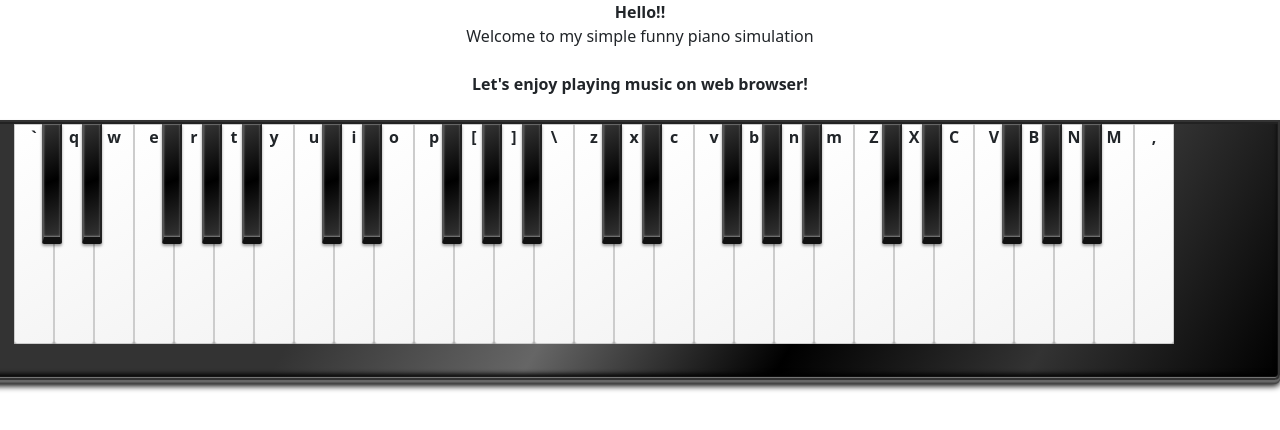
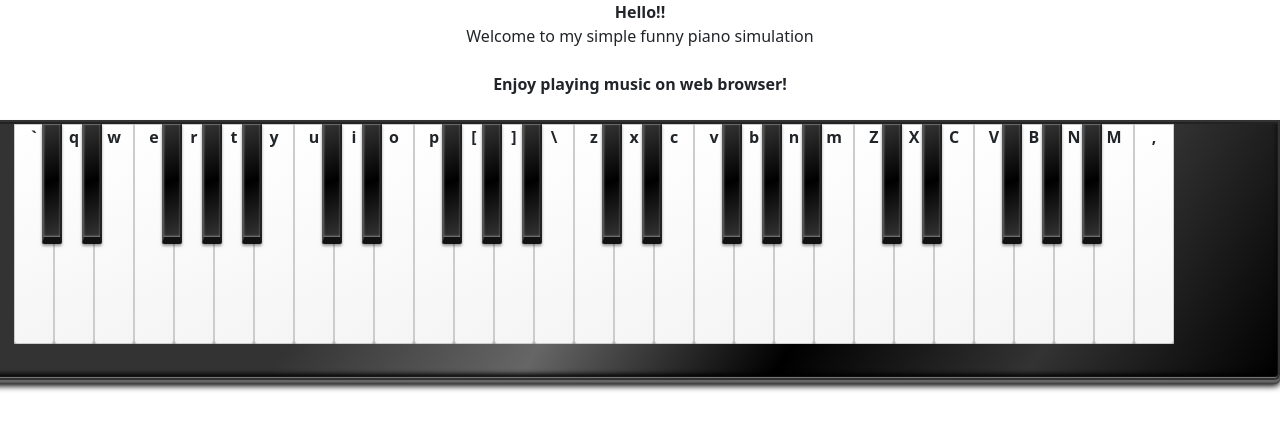
Before and after one commit to trandinhlam/MyPianoApp, a Next.js app: page /piano in a window 1280 px wide. Shown: the top 430 px of the page. Built offline with nearby package versions, Linux system fonts and the light colour scheme; no server answers.

Commit message:
update docs

```diff
--- a/src/components/Keyboard/index.tsx
+++ b/src/components/Keyboard/index.tsx
@@ -57,7 +57,7 @@ export default function Keyboard(props: {}) {
             <div className={styles["p-wrapper"]}>
                 <ul className={styles["piano"]}>
                     {defaultPianoKeys.map(key =>
-                        <li className={styles["key"]}>
+                        <li className={styles["key"]} key={key?.blackKeyId || '' + key.whiteKeyId + ''}>
                             <div className={styles["white-key"]}
                                 onClick={() => keyPress(key.whiteKeyId)}
                             >
--- a/src/pages/piano/index.tsx
+++ b/src/pages/piano/index.tsx
@@ -11,7 +11,7 @@ export default function Piano() {
             <>Welcome to my simple funny piano simulation</>
             <br />
             <br />
-            <strong>Let's enjoy playing music on web browser!</strong>
+            <strong>Enjoy playing music on web browser!</strong>
             <br />
             <br />
             <Keyboard />
```
Also changed, not shown: UI.png (added), 1 other file (tests, documents, lock files or other folders).
